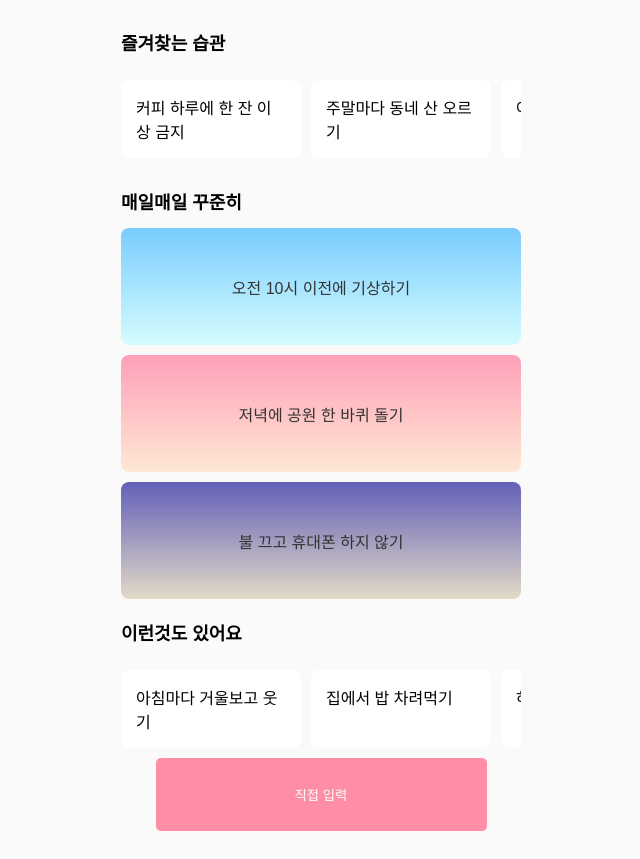
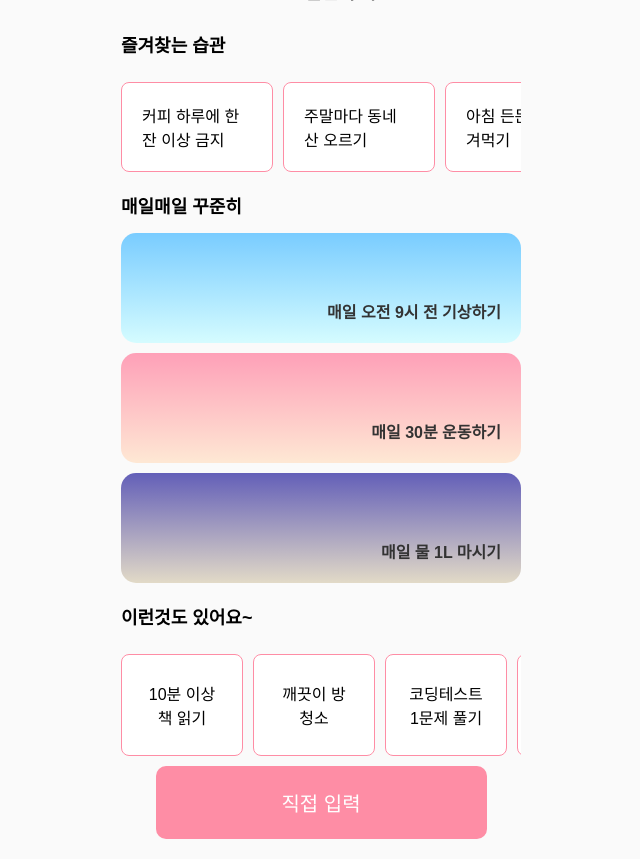
Before and after one commit to KagounivTeam2/front, a React (Create React App) app in the folder cloud/: page /add-habit in a window 1280 px wide. Shown: the whole page, without its empty margins (319-959 px from the left). Built offline with nearby package versions, Linux system fonts and the light colour scheme; the HTML template or start-up script is replaced by a standard one.

Commit message:
미묘한 디테일 수정

```diff
--- a/cloud/src/components/AddHabit.css
+++ b/cloud/src/components/AddHabit.css
@@ -2,7 +2,7 @@
   background-color: #FAFAFA; /* 전체 배경색 */
   padding: 20px;
   margin: auto;
-    max-width: 400px; /* 최대 가로 너비를 설정하여 지나치게 넓어지지 않게 함 */
+  max-width: 400px; /* 최대 가로 너비 */
   min-height: 96vh;
 }
 .header {
@@ -10,6 +10,7 @@
   justify-content: space-between;
   align-items: center;
   margin-bottom: 20px;
+  margin-top: 10px ;
 }
 
 .sub-title {
@@ -26,6 +27,16 @@
   -ms-overflow-style: none;  /* IE 및 Edge에서 스크롤 바 숨기기 */
   }
 
+  .favorite-habit-box2 {
+    display: flex;
+    overflow-x: scroll; /* 가로 스크롤 가능하도록 설정 */
+    gap: 10px;
+    padding: 10px 0; /* 상하 패딩 추가 */
+    scrollbar-width: none; /* Firefox에서 스크롤 바 숨기기 */
+    -ms-overflow-style: none;  /* IE 및 Edge에서 스크롤 바 숨기기 */
+
+    }
+
 /* Chrome, Safari, Opera에서 스크롤 바 숨기기 */
 .favorite-habit-box::-webkit-scrollbar {
   display: none; /* 스크롤 바 숨기기 */
@@ -36,46 +47,63 @@
   flex-direction: column; /* 세로 방향으로 배치 */
   gap: 10px; /* 박스 사이의 간격 */
   margin-bottom: 20px; /* 하단 여백 */
+}
+
+.habit-box, .daily-habit-box {
+  background-color: white; /* 박스 배경색 */
+  border-radius: 8px;
+  padding: 20px;
+  cursor: pointer;
+  transition: transform 0.2s;
+  min-width: 110px; /* 박스 최소 너비 조정 */
+  border: 1px solid #FE8DA5; /* 테두리 추가 */
 
 }
 
-  .habit-box, .daily-habit-box {
-
+.square-box {
   background-color: white; /* 박스 배경색 */
   border-radius: 8px;
-    padding: 15px;
+  padding: 20px;
   cursor: pointer;
   transition: transform 0.2s;
-    min-width: 150px; /* 박스 최소 너비 */
+  min-width: 80px; /* 박스 최소 너비 조정 */
+  width: 75px; /* 박스 너비 조정 */
+  border: 1px solid #FE8DA5; /* 테두리 추가 */
 }
+
+
+.daily-habit-box {
+  background-color: white; /* 박스 배경색 */
+  border-radius: 15px;
+  padding: 20px;
+  cursor: pointer;
+  transition: transform 0.2s;
+  min-width: 110px; /* 박스 최소 너비 조정 */
+  border: none; /* 테두리 추가 */
+}
+
 
 .habit-box:hover, .daily-habit-box:hover {
   transform: scale(1.05);
 }
 
 .daily-habit-box {
-    height: 87px; /* 높이를 고정 */
+  height: 70px; /* 높이 줄임 */
   color: #333; /* 텍스트 색상 */
   display: flex;
-    align-items: center;
-    justify-content: center;
-    border-radius: 8px;
+  align-items: flex-end; /* 텍스트를 하단 정렬 */
+  justify-content: right; /* 왼쪽 정렬 */
+  padding-left: 10px; /* 왼쪽에 여백 추가 */
+  font-weight: bold; /* 텍스트를 볼드 처리 */
 }
 
-  input {
-    width: 100%;
-    padding: 10px;
-    margin: 10px 0;
-    border: 1px solid #ccc;
-    border-radius: 5px;
-  }
 
 .input-button {
 background-color: #FE8DA5; /* 버튼 색상 */
 color: white;
 border: none;
-  border-radius: 5px;
-  padding: 10px;
+border-radius: 10px; /* 라운딩 추가 */
+padding: 15px; /* 패딩 증가 */
 cursor: pointer;
 transition: background-color 0.3s;
 width: 331px; /* 버튼 너비 */
@@ -84,23 +112,22 @@
 justify-content: center; /* 수평 중앙 정렬 */
 align-items: center; /* 수직 중앙 정렬 */
 margin: 0 auto; /* 좌우 여백을 자동으로 설정하여 중앙 정렬 */
+font-size: 20px; /* 텍스트 크기 증가 */
 }
 
 .input-button:hover {
 background-color: #FF6F85; /* 버튼 호버 색상 */
 }
-.favorite-habit-box {
+
+/* 정사각형 박스 */
+.square-box {
+  width: 50px; /* 너비 줄임 */
+  height: 60px; /* 높이 줄임 */
+  text-align: center;
   display: flex;
-  overflow-x: scroll; /* 가로 스크롤 가능하도록 설정 */
-  gap: 10px;
-  padding: 10px 0; /* 상하 패딩 추가 */
-  scrollbar-width: none; /* Firefox에서 스크롤 바 숨기기 */
-  -ms-overflow-style: none;  /* IE 및 Edge에서 스크롤 바 숨기기 */
-}
-
-/* Chrome, Safari, Opera에서 스크롤 바 숨기기 */
-.favorite-habit-box::-webkit-scrollbar {
-  display: none; /* 스크롤 바 숨기기 */
+  align-items: center;
+  justify-content: center;
+  border: 1px solid #FE8DA5; /* 테두리 추가 */
 }
 
 
@@ -145,8 +172,12 @@
   text-align: center; /* 제목 중앙 정렬 */
 }
 
-
 .title {
   font-size: 20px; /* 타이틀 크기 조정 */
   margin: 0; /* 기본 여백 제거 */
 }
+
+.sub-title {
+  margin-top: 10px; /* 간격을 더 줄이기 위해 값 조정 */
+  font-size: 18px;
+}
--- a/cloud/src/components/AddHabit.js
+++ b/cloud/src/components/AddHabit.js
@@ -5,10 +5,6 @@ import { Link, useNavigate } from 'react-router-dom'; // useNavigate 훅을 임
 const AddHabit = () => {
   const [habitName, setHabitName] = React.useState('');
   const navigate = useNavigate(); // navigate 함수 생성
-
-  const handleBackButtonClick = () => {
-    navigate('/'); // 시작 페이지로 이동
-  };
 
   const handleDirectInputClick = () => {
     setHabitName(''); // 습관 이름 초기화
@@ -35,9 +31,9 @@ const AddHabit = () => {
       <h2 className="sub-title">매일매일 꾸준히</h2>
       <div className="daily-habit-container">
         {[
-          { text: "오전 10시 이전에 기상하기", gradient: "linear-gradient(to bottom, #79CCFF, #D5FCFF)" },
-          { text: "저녁에 공원 한 바퀴 돌기", gradient: "linear-gradient(to bottom, #FEA0B8, #FEE8D4)" },
-          { text: "불 끄고 휴대폰 하지 않기", gradient: "linear-gradient(to bottom, #635FB8, #E2DAC7)" }
+          { text: "매일 오전 9시 전 기상하기", gradient: "linear-gradient(to bottom, #79CCFF, #D5FCFF)" },
+          { text: "매일 30분 운동하기", gradient: "linear-gradient(to bottom, #FEA0B8, #FEE8D4)" },
+          { text: "매일 물 1L 마시기", gradient: "linear-gradient(to bottom, #635FB8, #E2DAC7)" }
         ].map((habit, index) => (
           <div key={index} className="daily-habit-box" style={{ background: habit.gradient }} onClick={() => setHabitName(habit.text)}>
             {habit.text}
@@ -45,10 +41,10 @@ const AddHabit = () => {
         ))}
       </div>
 
-      <h2 className="sub-title">이런것도 있어요</h2>
+      <h2 className="sub-title">이런것도 있어요~</h2>
       <div className="favorite-habit-box">
-        {["아침마다 거울보고 웃기", "집에서 밥 차려먹기", "하루에 물 1L마시기"].map((habit, index) => (
-          <div key={index} className="habit-box" onClick={() => setHabitName(habit)}>
+        {["10분 이상 책 읽기", "깨끗이 방 청소", "코딩테스트 1문제 풀기", "특별한 구름 찾기"].map((habit, index) => (
+          <div key={index} className="habit-box square-box" onClick={() => setHabitName(habit)}>
             {habit}
           </div>
         ))}
```
Lines whose indentation alone changed are shown as unchanged.
